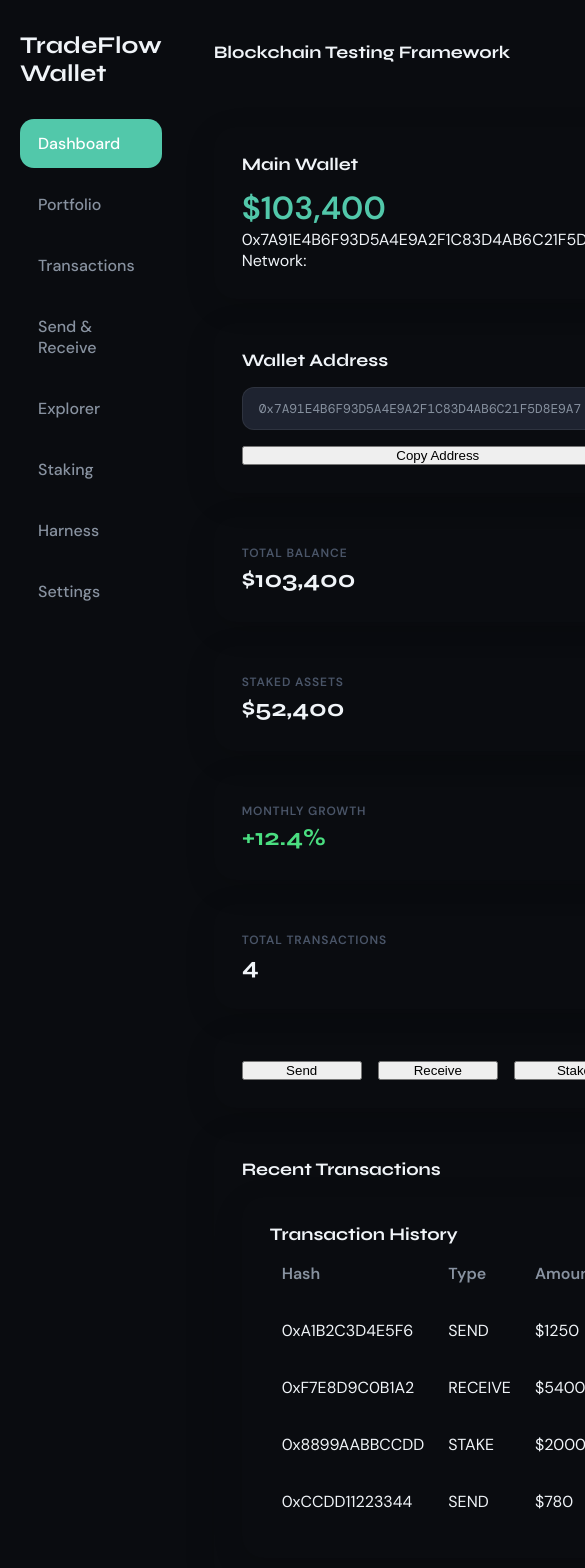
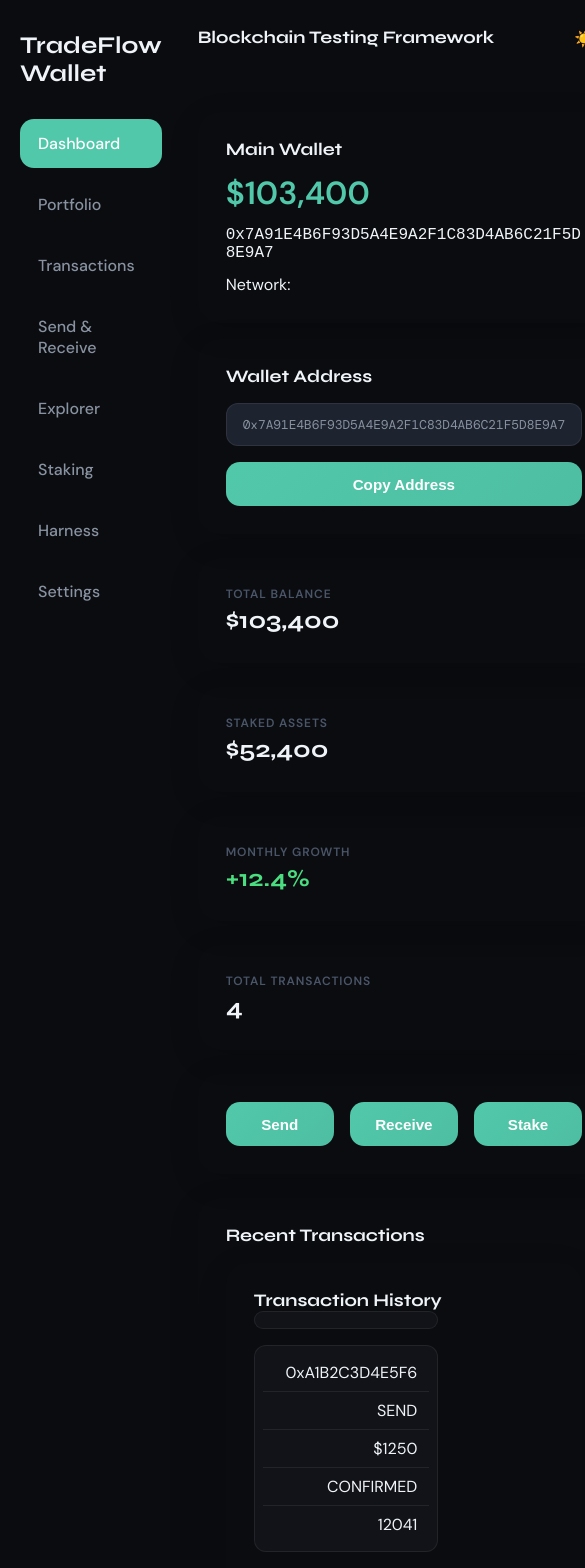
Before and after one commit to anushka2503769/wallet-ui, a React (Vite) app: page / in a window 390 px wide. Shown: the top 1568 px of the page, 585 px wide, since content can reach past the window. Built offline with nearby package versions, Linux system fonts and the light colour scheme; a web font is replaced by a local one.

Commit message:
added accessibility feature for responsive website

```diff
--- /dev/null
+++ b/src/styles/accessibility.css
@@ -0,0 +1,139 @@
+/* ============================================================
+   TRADEFLOW WALLET — Responsive & Accessibility Engine
+   ============================================================ */
+
+/* ---- 1. Fluid Typography & Dynamic Scaling ---- */
+:root {
+  /* Dynamically fluid scaling margins/paddings based on viewport width */
+  --fluid-sp-sm: clamp(0.5rem, 1vw + 0.2rem, 0.875rem);
+  --fluid-sp-md: clamp(1rem, 2vw + 0.5rem, 1.75rem);
+  --fluid-sp-lg: clamp(1.5rem, 4vw + 0.5rem, 3rem);
+}
+
+html {
+  /* Enforces fluid sizing while preserving user browser zoom preferences */
+  font-size: clamp(14px, 0.4vw + 12px, 18px);
+}
+
+/* ---- 2. Screen-Size Context Adjustments (Media Queries) ---- */
+
+/* Laptop / Desktop Large Screen Optimizations */
+@media (min-width: 1200px) {
+  .page-container {
+    gap: var(--sp-8);
+  }
+  .card {
+    padding: calc(var(--sp-6) * 1.25);
+  }
+}
+
+/* Tablet Optimizations (Standard Landscape & Portrait) */
+@media (max-width: 1024px) {
+  .grid-4 {
+    grid-template-columns: repeat(2, 1fr) !important;
+    gap: var(--sp-4) !important;
+  }
+  .grid-2 {
+    grid-template-columns: 1fr !important;
+    gap: var(--sp-4) !important;
+  }
+  .main-content {
+    padding: var(--fluid-sp-md) !important;
+  }
+}
+
+/* Phone / Mobile Screen Optimizations */
+@media (max-width: 480px) {
+  /* Force data-tables into stackable block cards for readable text overflow */
+  .data-table, .table {
+    display: block;
+    width: 100%;
+  }
+  .data-table thead, .table th {
+    display: none; /* Hide wide header row headers */
+  }
+  .data-table tbody, .table tr, .table td {
+    display: block;
+    width: 100%;
+    text-align: right;
+  }
+  .table tr, .data-table tr {
+    margin-bottom: var(--sp-4);
+    border: 1px solid var(--border-color, var(--border));
+    border-radius: var(--r-md);
+    background: var(--bg-surface);
+    padding: var(--sp-2);
+  }
+  .table td, .data-table td {
+    padding: var(--sp-2) var(--sp-3) !important;
+    border-bottom: 1px solid var(--border-color, var(--border)) !important;
+    position: relative;
+  }
+  .table td:last-child, .data-table td:last-child {
+    border-bottom: none !important;
+  }
+
+  /* Flex direction layout wrappers drop to single col stacked structural flow */
+  .flex-between {
+    flex-direction: column;
+    align-items: flex-start !important;
+    gap: var(--sp-2);
+  }
+
+  .tabs {
+    flex-direction: column;
+    width: 100%;
+  }
+
+  .tab-btn {
+    width: 100%;
+    text-align: center;
+  }
+
+  /* Make sure inputs and address displays stay fully bound safely */
+  .address-display {
+    max-width: 100%;
+    overflow-x: auto;
+  }
+}
+
+/* ---- 3. Safe Interactive Touch Target Zones ---- */
+button,
+a,
+.tab-btn,
+.form-input {
+  /* Enforces modern interactive guidelines: minimum height dimension of 44px for effortless finger-tap accuracy */
+  min-height: 44px;
+}
+
+/* ---- 4. Screen-Reader & Standard Accessibility Utility Extensions ---- */
+.sr-only {
+  position: absolute;
+  width: 1px;
+  height: 1px;
+  padding: 0;
+  margin: -1px;
+  overflow: hidden;
+  clip: rect(0, 0, 0, 0);
+  white-space: nowrap;
+  border: 0;
+}
+
+/* System Focus Indicator States for Clean Keyboard Navigation */
+*:focus-visible {
+  outline: 3px solid var(--accent);
+  outline-offset: 2px;
+}
+
+/* Respect System Contrast & Micro-Animation Motion Suppression Rules */
+@media (prefers-reduced-motion: reduce) {
+  html {
+    scroll-behavior: auto !important;
+  }
+  *, *::before, *::after {
+    animation-duration: 0.01ms !important;
+    animation-iteration-count: 1 !important;
+    transition-duration: 0.01ms !important;
+    scroll-behavior: auto !important;
+  }
+}
--- a/src/styles/globals.css
+++ b/src/styles/globals.css
@@ -4,6 +4,7 @@
 
 @import url('https://fonts.googleapis.com/css2?family=Syne:wght@400;500;600;700;800&family=DM+Sans:ital,opsz,wght@0,9..40,300;0,9..40,400;0,9..40,500;0,9..40,600;1,9..40,400&family=DM+Mono:wght@300;400;500&display=swap');
 @import 'variables.css';
+@import 'accessibility.css';
 
 /* ---- Reset ---- */
 *, *::before, *::after { box-sizing: border-box; margin: 0; padding: 0; }
@@ -419,7 +420,7 @@ code, .mono { font-family: var(--font-mono); font-size: 0.88em; }
 .grid-2 { display: grid; grid-template-columns: repeat(2, 1fr); gap: var(--sp-6); }
 .grid-3 { display: grid; grid-template-columns: repeat(3, 1fr); gap: var(--sp-6); }
 .grid-4 { display: grid; grid-template-columns: repeat(4, 1fr); gap: var(--sp-5); }
-.grid-auto { display: grid; grid-template-columns: repeat(auto-fit, minmax(280px, 1fr)); gap: var(--sp-6); }
+.grid-auto { display: grid; grid-template-columns: repeat(auto-fit, minmax(360px, 1fr)); gap: var(--sp-6); }
 .flex { display: flex; }
 .flex-center { display: flex; align-items: center; justify-content: center; }
 .flex-between { display: flex; align-items: center; justify-content: space-between; }
@@ -647,3 +648,73 @@ code, .mono { font-family: var(--font-mono); font-size: 0.88em; }
 
   font-size: 1rem;
 }
+
+.wallet-address {
+  font-family: monospace;
+  font-size: 1rem;
+  margin: 12px 0;
+  word-break: break-all;
+}
+
+.cute-button {
+  background: linear-gradient(
+    135deg,
+    #52c8aa,
+    #4ebea2
+  );
+
+  color: white;
+
+  border: none;
+
+  padding: 12px 20px;
+
+  border-radius: 14px;
+
+  font-size: 0.95rem;
+  font-weight: 600;
+
+  cursor: pointer;
+
+  transition: all 0.25s ease;
+
+  display: inline-flex;
+  align-items: center;
+  justify-content: center;
+}
+
+.cute-button:hover {
+  transform: translateY(-2px);
+
+  box-shadow:
+    0 8px 20px rgba(59, 237, 246, 0.35);
+}
+
+.cute-button:active {
+  transform: translateY(1px);
+}
+
+.cute-button:disabled {
+  opacity: 0.6;
+  cursor: not-allowed;
+}
+
+.cute-button-secondary {
+  background: transparent;
+
+  color: var(--text-primary);
+
+  border: 1px solid var(--border-color);
+
+  padding: 12px 20px;
+
+  border-radius: 14px;
+
+  cursor: pointer;
+
+  transition: all 0.2s ease;
+}
+
+.cute-button-secondary:hover {
+  background: rgba(255,255,255,0.05);
+}
```
